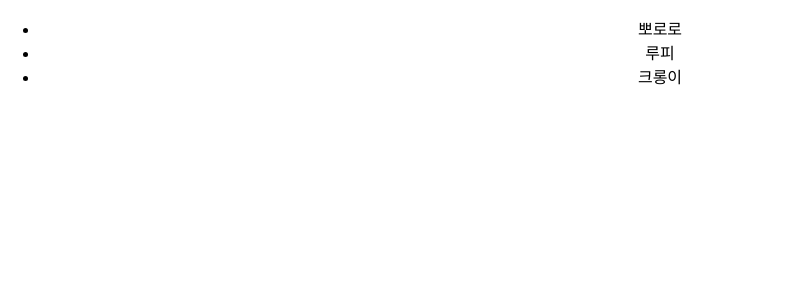
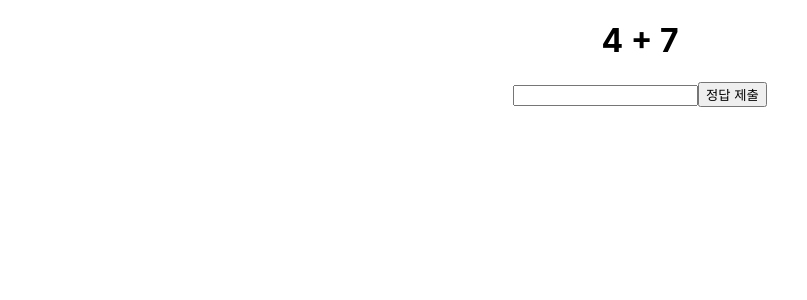
Before and after one commit to KARIS-SOL/my-app, a React (Create React App) app: page / in a window 1280 px wide. Shown: the top 300 px of the page, without its empty margins (0-807 px from the left). Built offline with nearby package versions, Linux system fonts and the light colour scheme.

Commit message:
useRef 수업

```diff
--- a/src/App.js
+++ b/src/App.js
@@ -23,52 +23,28 @@ import ClassProps from './components/ClassProps';
 import ListChild from './components/ListChild';
 import Item from './components/Item';
 import CustomList from './components/CustomList';
+import TestRef from './components/TestRef';
+import ChangeFocus from './components/ChangeFocus';
+import RefDomControl from './components/RefDomControl';
+import ColorInput from './components/ColorInput';
+import RandomQuiz from './components/RandomQuiz';
+
 function App() {
-
   // function amazingJSX() {
   //   return 'amazingJSX';
   // }
-// strict 모드 때문에 2번 alert 뜸
+  // strict 모드 때문에 2번 alert 뜸
   // function alertFunc() {
   //   alert('JSX is amazing');
   // }
 
   // const test = 'test';
-  const str = "Go Naver";
-  const nameArr = ['뽀로로', '루피', '크롱이'];
+  // const str = 'Go Naver';
+  // const nameArr = ['뽀로로', '루피', '크롱이'];
   return (
     <div className="App">
-      {/* {amazingJSX()} */}
-      {/* {alertFunc()} */}
-      {/* <img src = {logo} alt ="로고" /> */}
-      {/* <div className= {test}>{typeof test === 'string' ? '문자열' : '문자열아님'}</div> */}
-      {/* {str} */}
-      {/* <ClassComponent />
-      <FunctionalComponent />
-      <MainHeader />
-      <ImgComponent />
-      <BtnToNaver />  */}
-      {/* <Inline />
-      <EventHandler /> */}
-      {/* <JsxEx /> */}
-      {/* <State /> */}
-      {/* <State2 /> */}
-      {/* <Counter /> */}
-      {/* <Condition /> */}
-      {/* <Feel /> */}
-      {/* <ClassState /> */}
-      {/* <StateAndVariable /> */}
-      {/* <StateProblem /> */}
-      {/* <List /> */}
-      {/* <PropsHeader text = "Hello, my first Props!" />
-      <PropsHeader text = "Bye, Props!" />
-      <PropsHeader text = "See ya, Props!"/>
-      <MultiProps text = {str} href="https://naver.com" userID="tetz" /> */}
-      {/* <ClassProps /> */}
-      {/* <ListChild /> */}
-      {/* <Item /> */}
-      <CustomList  arr={nameArr}/>
-          </div>
+      <RandomQuiz />
+    </div>
   );
 }
 
--- /dev/null
+++ b/src/components/ChangeFocus.jsx
@@ -0,0 +1,28 @@
+import React from 'react';
+import { useRef } from 'react';
+
+export default function ChangeFocus() {
+  // test라는 글자를 초기값으로 주고 <h1>{input1.current}</h1> 여기서 받아서 확인 가능
+  const input1 = useRef('test');
+  const input2 = useRef();
+
+  const changeFocusOne = () => {
+    input1.current.focus();
+  };
+
+  const changeFocusTwo = () => {
+    input2.current.focus();
+  };
+
+  return (
+    <div>
+      <input ref={input1} />
+      <input ref={input2} />
+      <h1>{input1.current}</h1>
+      <br />
+      <br />
+      <button onClick={changeFocusOne}>1번 인풋으로 포커스 보내기</button>
+      <button onClick={changeFocusTwo}>2번 인풋으로 포커스 보내기</button>
+    </div>
+  );
+}
--- /dev/null
+++ b/src/components/ColorInput.jsx
@@ -0,0 +1,18 @@
+import React, { useRef } from 'react';
+
+export default function ColorInput() {
+  const divEl = useRef();
+  const inputEl = useRef();
+
+  const changeComponentColor = () => {
+    divEl.current.style.backgroundColor = `${inputEl.current.value}`;
+  };
+
+  return (
+    <div ref={divEl}>
+      <input ref={inputEl} type="text" />
+      <br />
+      <button onClick={changeComponentColor}>Component color 적용</button>
+    </div>
+  );
+}
--- /dev/null
+++ b/src/components/RandomQuiz.jsx
@@ -0,0 +1,53 @@
+import React, { useState, useRef } from 'react';
+
+export default function RandomQuiz() {
+  //state 부분 먼저
+  const [again, setAgain] = useState(true);
+  const answerInput = useRef();
+  // 변수부분
+  const firstRandomNumber = Math.floor(Math.random() * 10);
+  const secondRandomNumber = Math.floor(Math.random() * 10);
+  const arithmeticArr = ['+', '-', 'x'];
+  const randomArithmetic = Math.floor(Math.random() * arithmeticArr.length);
+  const operator = arithmeticArr[randomArithmetic];
+
+  //함수화 시키기
+  const clearInput = () => {
+    answerInput.current.value = '';
+    answerInput.current.focus();
+  };
+
+  // 정답 지정하고 렌더링 하는 부분
+  const checkAnswer = () => {
+    let answer = 0;
+    if (randomArithmetic === 0) {
+      answer = firstRandomNumber + secondRandomNumber;
+    } else if (randomArithmetic === 1) {
+      answer = firstRandomNumber - secondRandomNumber;
+    } else {
+      answer = firstRandomNumber * secondRandomNumber;
+    }
+
+    // input 의 값이 정답일경우 !
+    if (answer === Number(answerInput.current.value)) {
+      alert('정답입니다!');
+      // 리렌더링 해버려서 초기화 시키기 - 무한번 반족
+      setAgain(!again);
+      clearInput();
+    } else {
+      // 틀렸을 경우
+      alert('틀렸습니다!');
+      clearInput();
+    }
+  };
+
+  return (
+    <div>
+      <h1>
+        {firstRandomNumber} {operator} {secondRandomNumber}
+      </h1>
+      <input type="text" ref={answerInput} />
+      <button onClick={checkAnswer}>정답 제출</button>
+    </div>
+  );
+}
--- /dev/null
+++ b/src/components/RefDomControl.jsx
@@ -0,0 +1,28 @@
+import React from 'react';
+import { useRef } from 'react';
+
+export default function RefDomControl() {
+  const orangeEl = useRef();
+  const skyblueEl = useRef();
+  const inputEl = useRef();
+
+  const adjustCSS = () => {
+    orangeEl.current.style.backgroundColor = 'orange';
+    skyblueEl.current.style.backgroundColor = 'skyblue';
+  };
+
+  const clearInput = () => {
+    inputEl.current.value = '';
+  };
+
+  return (
+    <div>
+      <h1 ref={orangeEl}>오렌지</h1>
+      <h1 ref={skyblueEl}>하늘색</h1>
+      <input ref={inputEl} type="text" />
+      <br />
+      <button onClick={adjustCSS}>CSS 적용버튼</button>
+      <button onClick={clearInput}>Input 초기화 버튼</button>
+    </div>
+  );
+}
--- /dev/null
+++ b/src/components/TestRef.jsx
@@ -0,0 +1,33 @@
+import { useRef, useState } from 'react';
+
+export default function TestRef() {
+  const [text, setText] = useState('안녕하세요');
+
+  // useRef 안에 값이 '초기값'
+  const inputValue = useRef();
+
+  // 기존 자바스크립트 이벤트객체로 컨트롤
+  const onChangeText = (e) => {
+    const inputText = e.target.value;
+    setText(inputText);
+  };
+
+  // useRef 로 값을 변경하는 새로운 함수로 컨트롤
+  const onChangeRef = () => {
+    console.log(inputValue);
+    setText(inputValue.current.value);
+  };
+
+  return (
+    <div>
+      <h1>{text}</h1>
+      <input
+        ref={inputValue}
+        onChange={onChangeRef}
+        // onChange={(e) => {
+        //   onChangeText(e);
+        // }}
+      />
+    </div>
+  );
+}
```
Also changed, not shown: package.json (+6 -1 lines), 2 other files (tests, documents, lock files or other folders).
